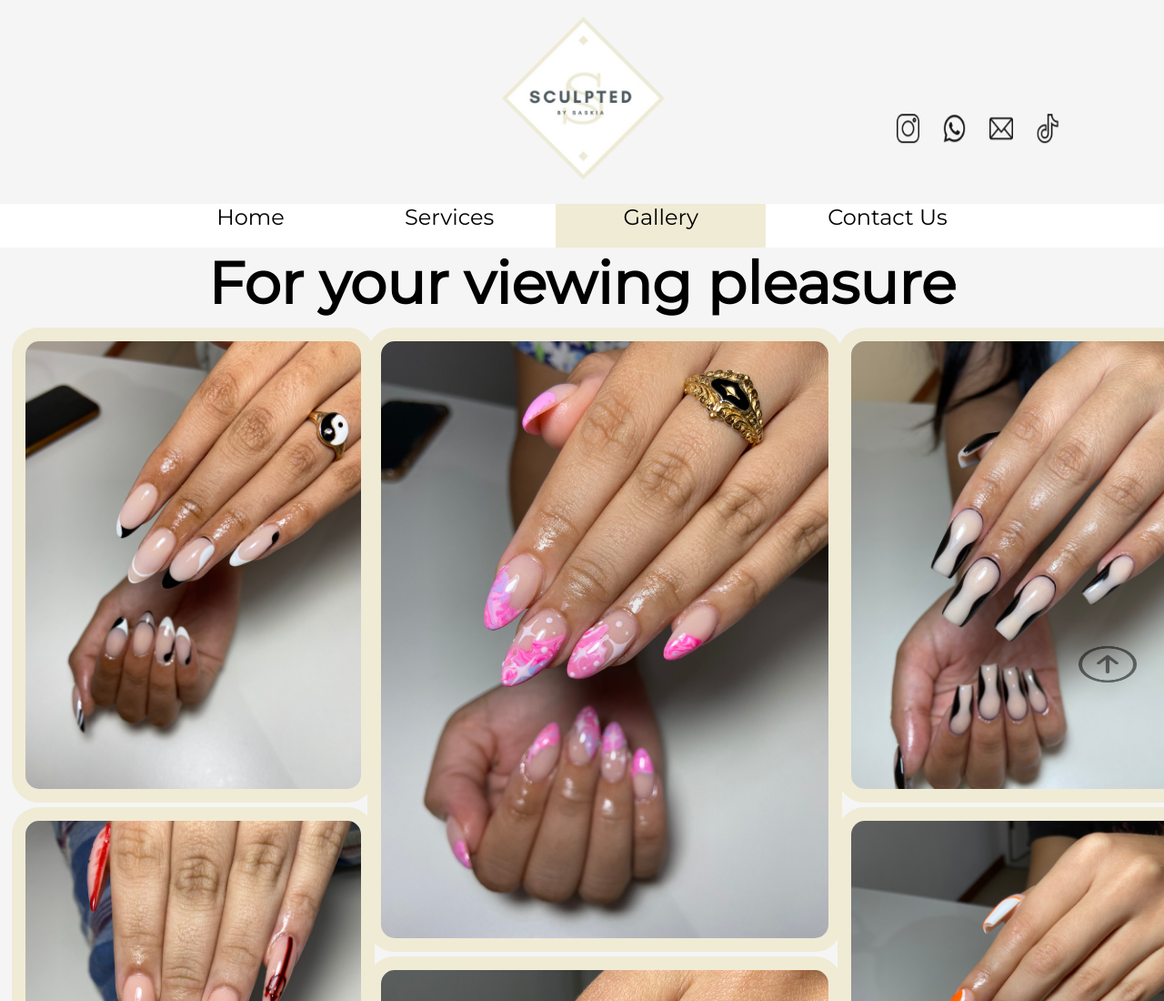
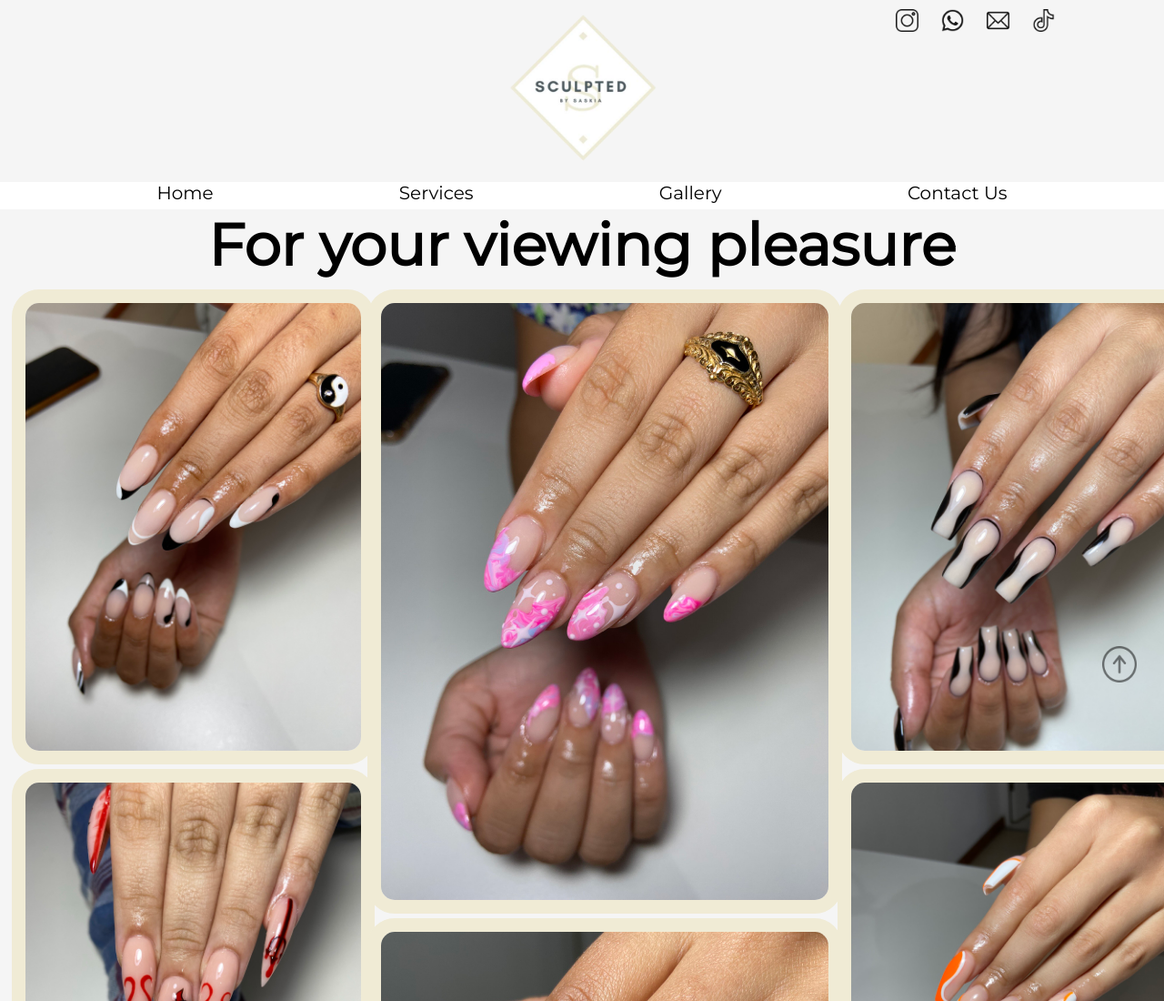
Before and after one commit to DonriqueBartes/personal-project, a plain HTML site: page gallery.html in a window 1280 px wide. Shown: the top 1100 px of the page at 91% size. Drawn offline with Linux system fonts and the light colour scheme.

Commit message:
feature/T1-5_added components to page

```diff
--- a/gallery.css
+++ b/gallery.css
@@ -18,7 +18,9 @@ body {
     background: var(--whitesmoke);
 }
 
-#pic1, #pic2, #pic3 {
+#pic1,
+#pic2,
+#pic3 {
     width: 98%;
     height: auto;
     margin-bottom: 5px;
@@ -57,8 +59,6 @@ body {
     display: flex;
     float: right;
     width: 25%;
-    align-items: center;
-    transform: translateY(30%);
 }
 
 .top-logo {
@@ -67,7 +67,6 @@ body {
     width: 50%;
     justify-content: center;
     align-items: center;
-
 }
 
 .empty-container {
@@ -76,15 +75,12 @@ body {
     width: 25%;
     justify-content: center;
     align-items: center;
-
 }
 
 .socials {
-
     display: flex;
     list-style: none;
-    margin-top: 1vh;
-    padding-left: 0;
+    margin-top: 0;
 }
 
 .nav-bar {
@@ -93,42 +89,34 @@ body {
     justify-content: center;
     background-color: var(--white);
     overflow: hidden;
-    height: 6vh;
-
+    height: 30px;
 }
 
 .top-nav a {
-
     color: black;
-    padding: 2vh 5vw;
-    font-size: 3vh;
-    justify-content: center;
+    font-size: 20px;
     text-decoration: none;
-    margin: auto;
+    padding: 0 100px 0 100px;
 }
 
 .top-nav a.active {
-    background-color: var(--egg);
-    border: 10px solid var(--egg);
-
+    background-color: var(--white);
+    border: 5px solid var(--button-colour);
 }
 
 .pic {
-
     opacity: 0.9;
-    width: 2vw;
-    height: 4vh;
-    padding-left: 2vw;
-    padding-top: 10vh;
-
+    width: 25px;
+    height: 25px;
+    padding-left: 25px;
+    padding-top: 10px;
 }
 
 #logo {
     display: block;
     margin-left: auto;
     margin-right: auto;
-    height: 100%;
-    width: 35%;
+    width: 200px;
 }
 
 .gallery-message {
@@ -288,7 +276,7 @@ body {
     right: 30px;
     bottom: 50px;
     height: 5%;
-    width: 5%;
+    width: 3%;
     opacity: 0.5;
 
 }
```
